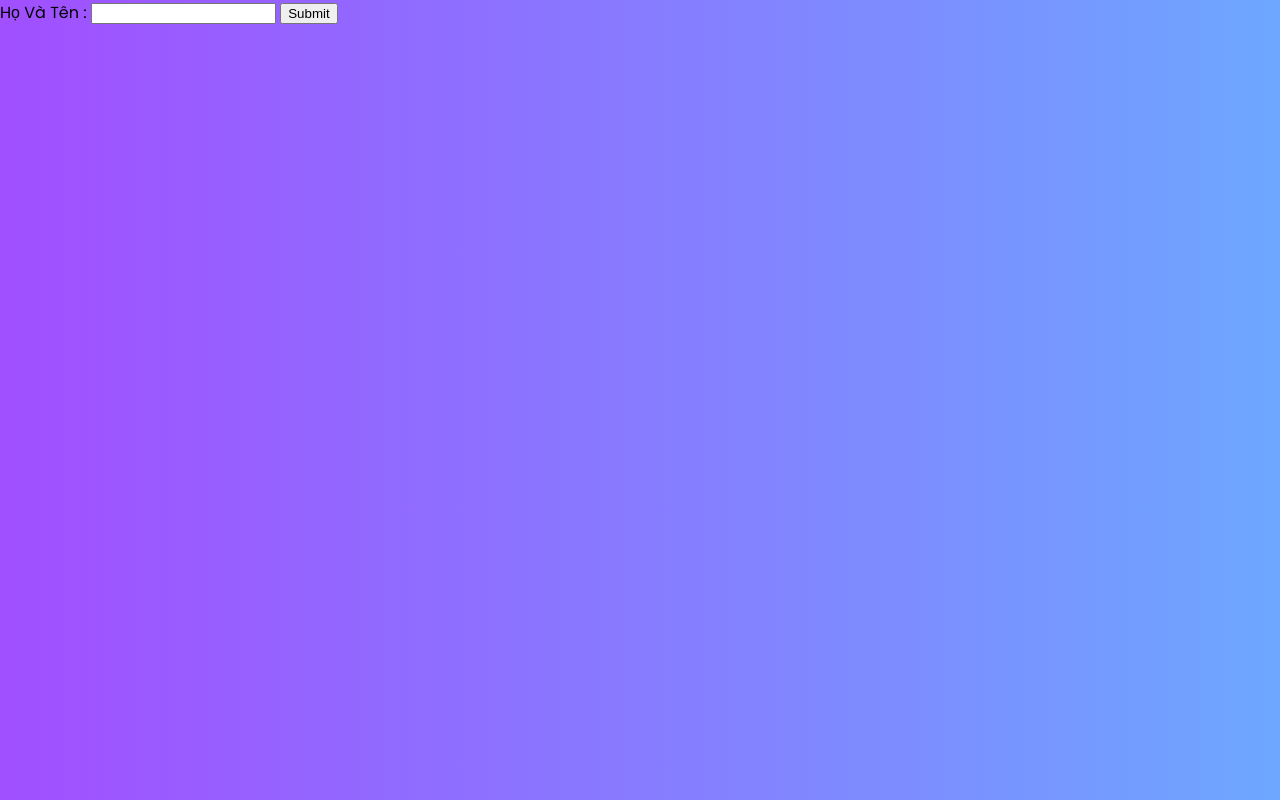
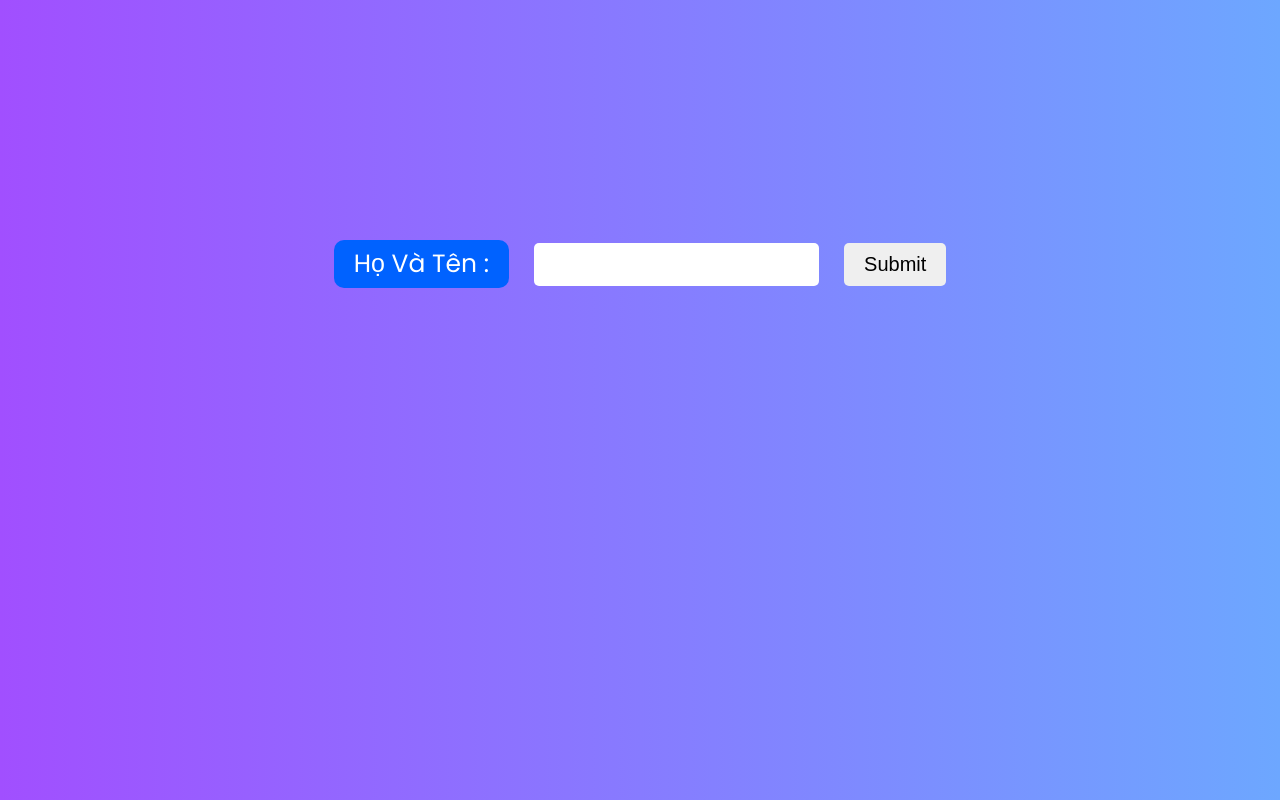
Before and after one commit to nothings0/quiz, a plain HTML site: page index.html in a window 1280 px wide. Drawn offline with Linux system fonts and the light colour scheme.

Commit message:
Update style.css

```diff
--- a/style.css
+++ b/style.css
@@ -17,7 +17,7 @@ body {
 }
 
 .hide{
-    display: none;
+    display: none !important;
 }
 
 .buttons h3{
@@ -45,7 +45,7 @@ body {
 
 .buttons a{
     padding: 8px 40px;
-    background-color: rgb(40, 38, 151);
+    background-color:#a14fff;
     color: #fff;
     text-decoration: none;
     border-radius: 10px;
@@ -80,7 +80,48 @@ body {
     padding: 2rem;
 }
 
+.name{
+    display: flex;
+    align-items: center;
+    justify-content: center;
+    transform: translateY(500%);
+    font-size: 25px;
+}
 
+.name label, .name input{
+    margin-right: 25px;
+}
+
+.name label{
+    color: #fff;
+    background:rgb(0, 98, 255);
+    padding: 5px 20px;
+    border-radius: 10px;
+    user-select: none;
+}
+
+.name input{
+    padding: 10px 10px;
+    border-radius: 5px;
+    outline: none;
+    border: #fff;
+    font-size: 20px;
+}
+
+
+.name button{
+    padding: 10px 20px;
+    border-radius: 5px;
+    border: none;
+    cursor: pointer;
+    font-size: 20px;
+}
+.name button:hover{
+    transform: scale(1.03);
+    background-color: #a14fff;
+    color: #fff;
+    transition: background-color 0.2s linear;
+}
 h2 {
     padding: 1rem;
     text-align: center;
```
